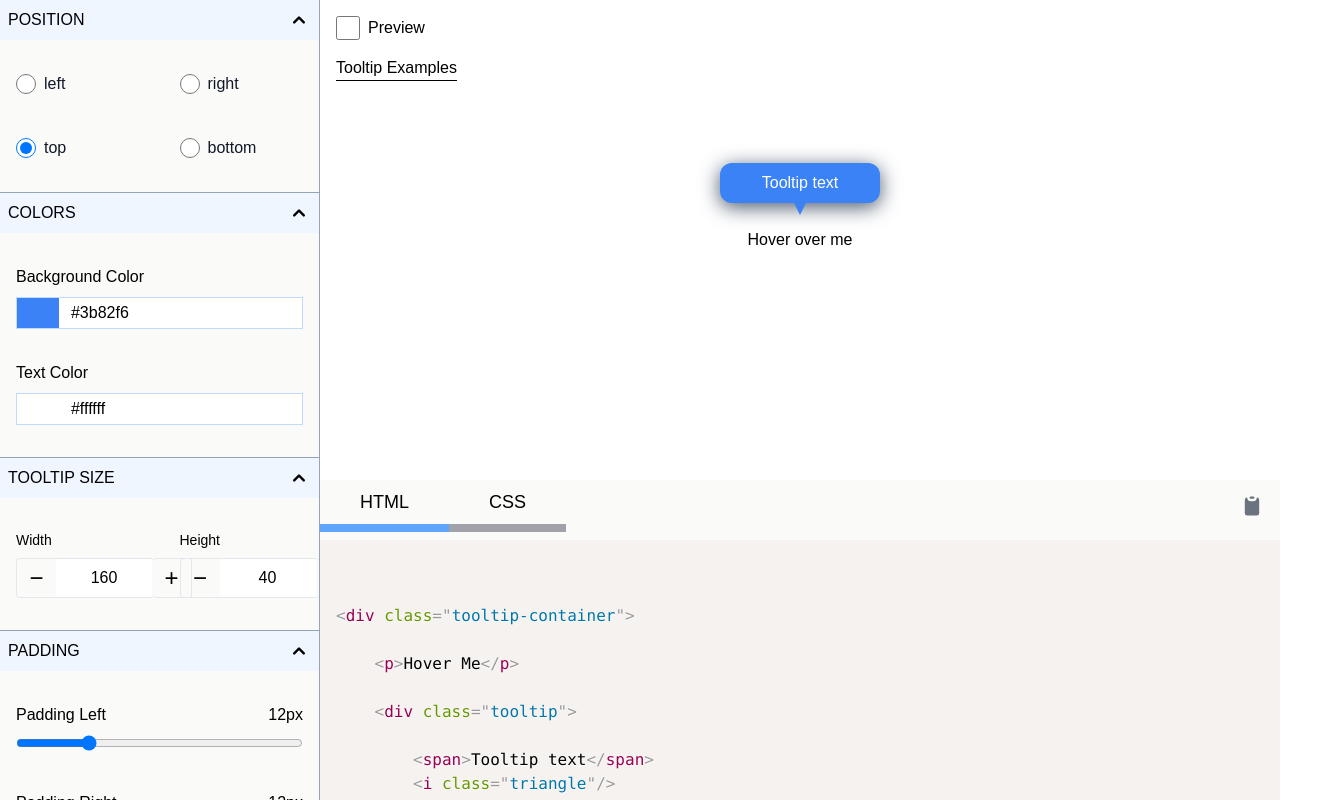
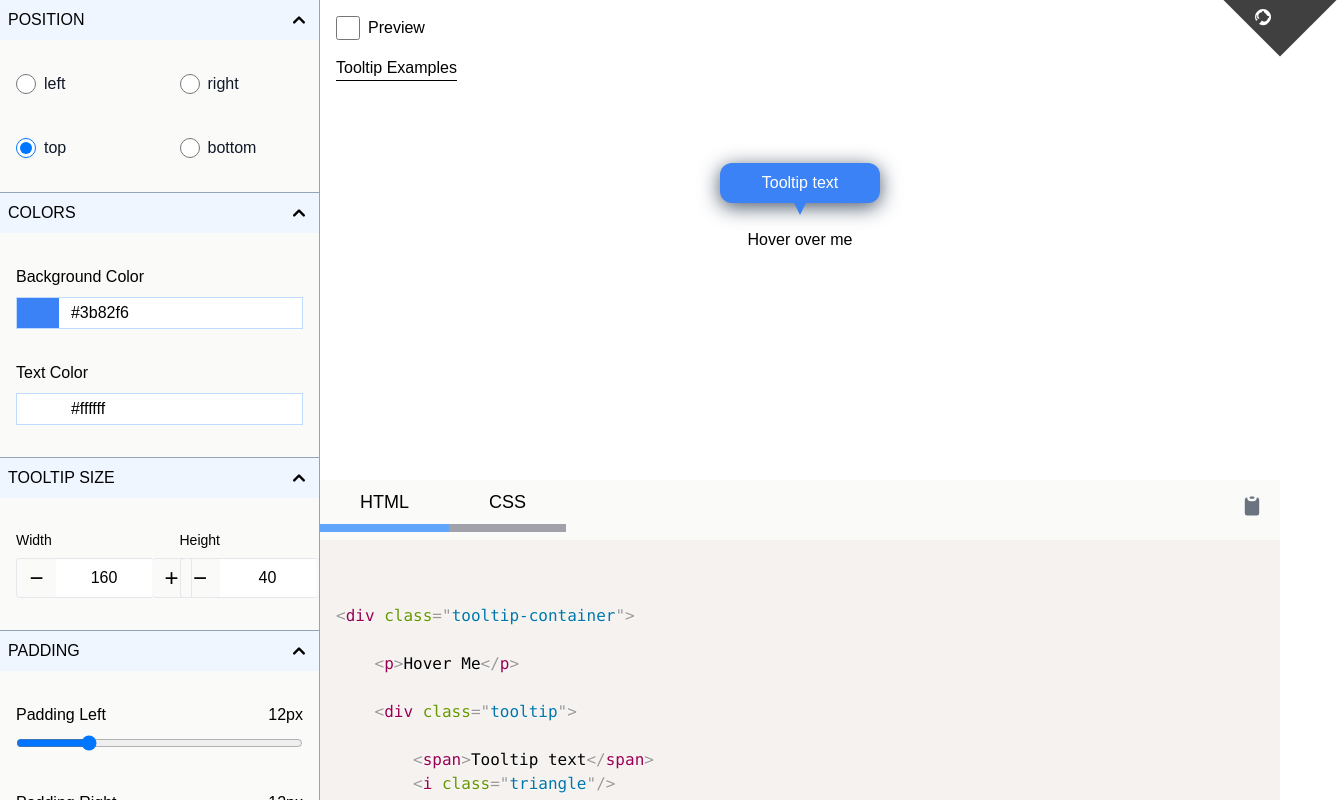
Before and after one commit to mustafadalga/tooltip-generator, a React (Create React App) app: page / in a window 1280 px wide. Shown: the whole page, 1337 px wide, since content can reach past the window. Built offline with nearby package versions, Linux system fonts and the light colour scheme.

Commit message:
Implement github badge

```diff
--- a/src/App.js
+++ b/src/App.js
@@ -7,6 +7,7 @@ import htmlCodeOutputTemplate from "@/utils/htmlCodeOutputTemplate";
 import cssCodeOutputTemplate from "@/utils/cssCodeOutputTemplate";
 import tooltipStyle from "@/utils/tooltipStyle";
 import triangleStyle from "@/utils/triangleStyle";
+import GithubBadge from "@/components/GithubBadge";
 
 const Modal = React.lazy(() => import(/* webpackChunkName: "Modal"*/ '@/components/Modal'));
 
@@ -28,6 +29,8 @@ function App() {
 
     return (
         <div className="w-full h-screen	max-w-screen-3xl mx-auto grid grid-rows-5 grid-cols-12">
+
+            <GithubBadge/>
 
 
             <Suspense fallback={<div>Loading...</div>}>
```
